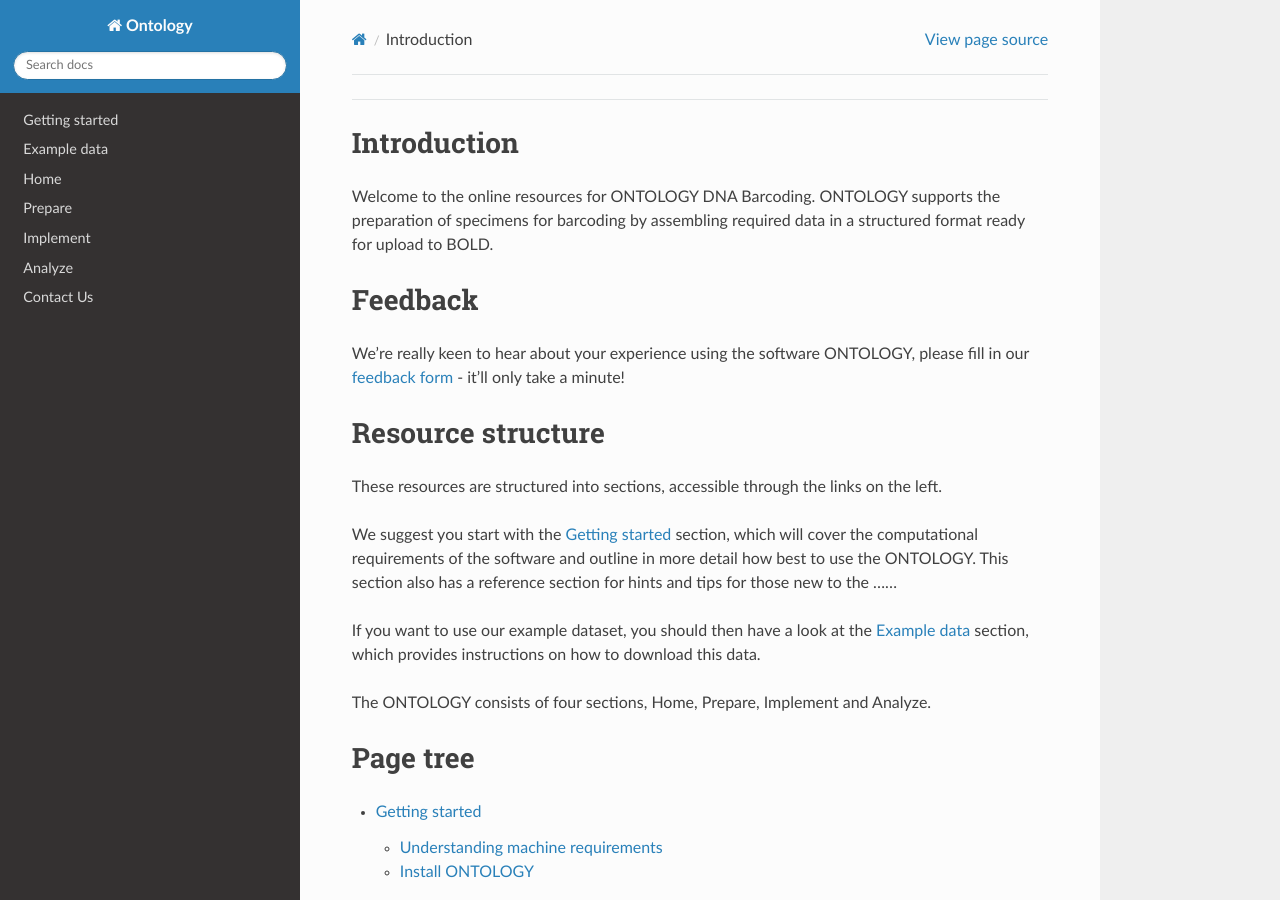
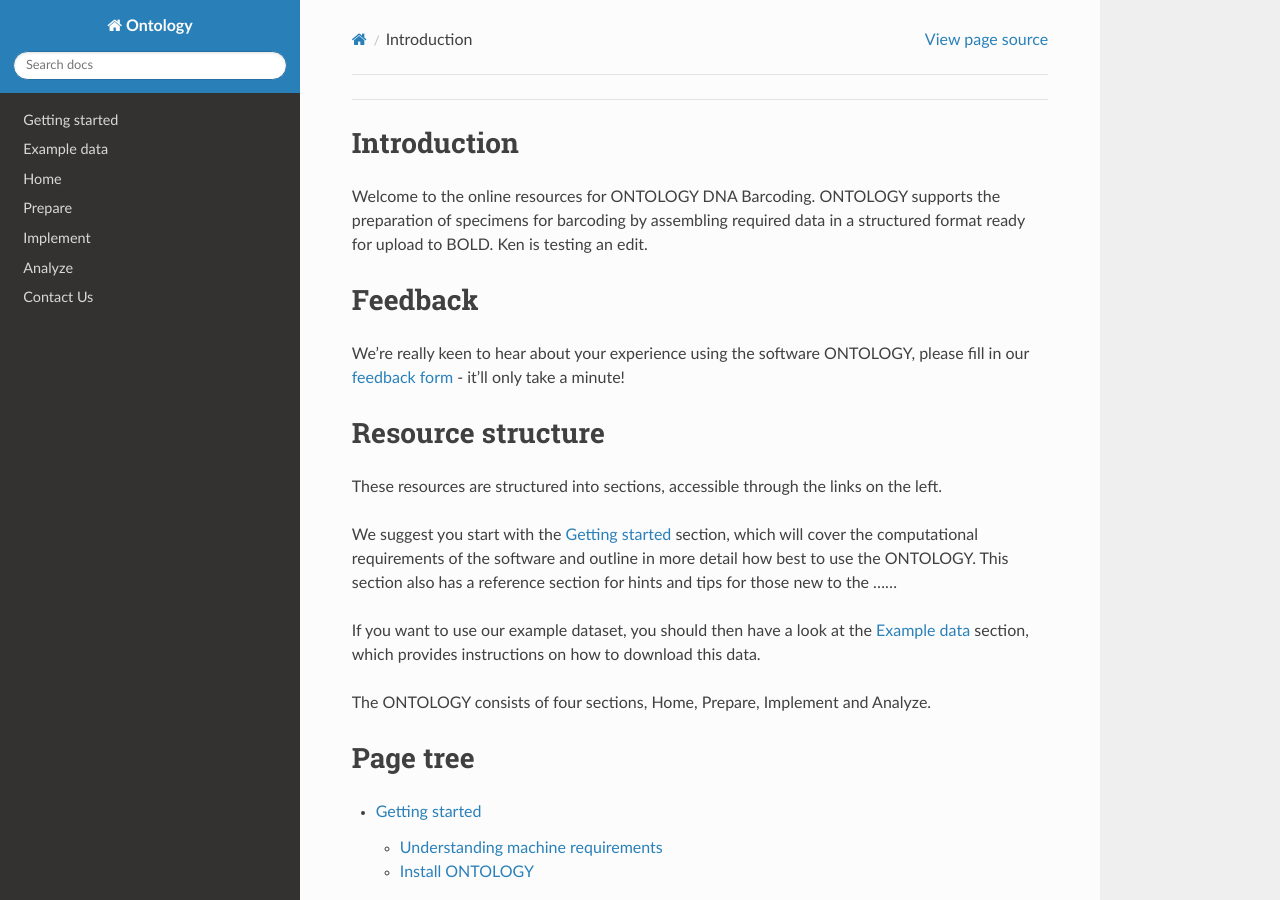
Before and after one commit to ontology-cbg/ontology-cbg.github.io, a Sphinx documentation site: the page built from source/index.rst, in a window 1280 px wide and 900 px high. Built offline with Sphinx 7.4.7 and the Read the Docs theme 3.1.0, drawn with Linux system fonts in a browser that asks for light colours.

```diff
--- a/source/index.rst
+++ b/source/index.rst
@@ -8,7 +8,7 @@ DNA Barcoding
 Introduction
 ============
 
-Welcome to the online resources for ONTOLOGY DNA Barcoding. ONTOLOGY supports the preparation of specimens for barcoding by assembling required data in a structured format ready for upload to BOLD.
+Welcome to the online resources for ONTOLOGY DNA Barcoding. ONTOLOGY supports the preparation of specimens for barcoding by assembling required data in a structured format ready for upload to BOLD. Ken is testing an edit.
 
 Feedback
 ========
```
Also changed, not shown: 1 other file.
